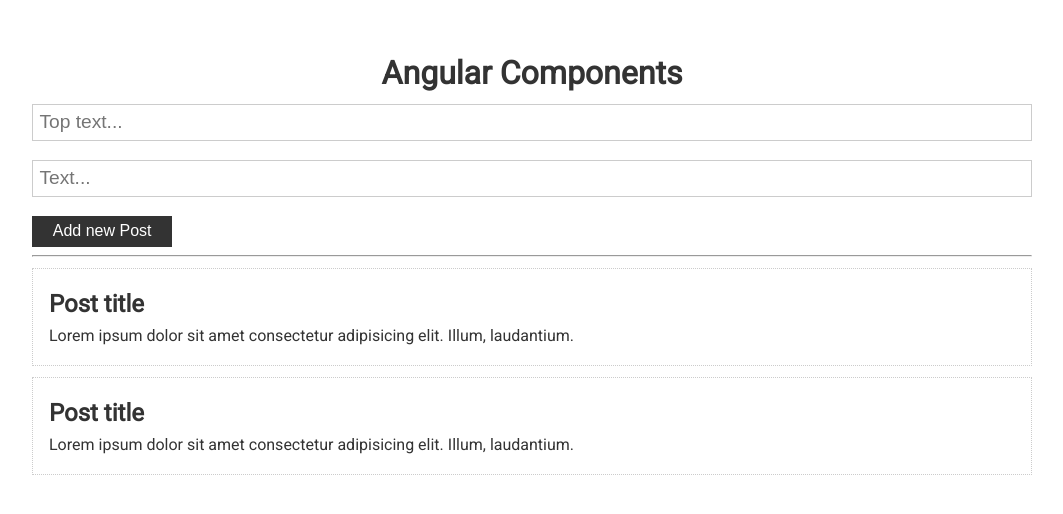
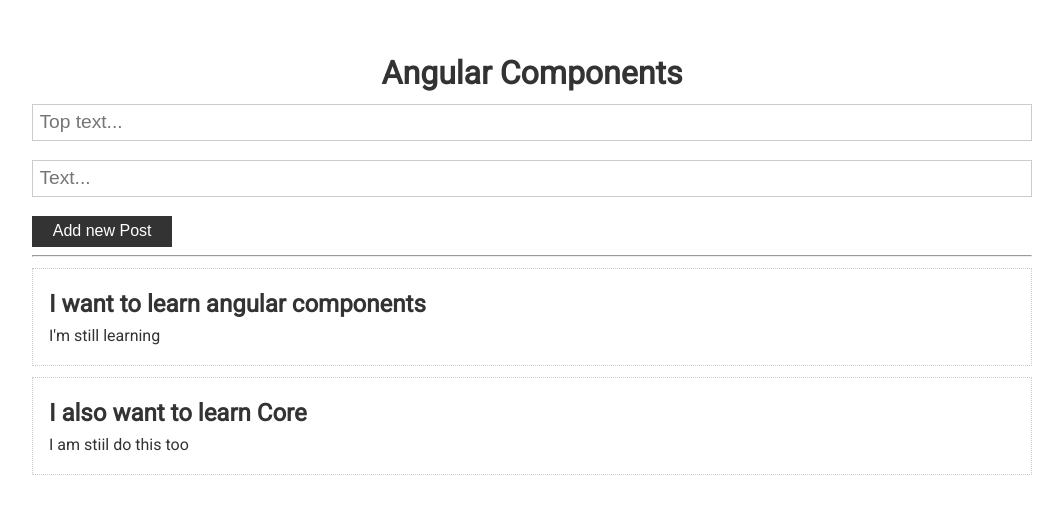
Before and after one commit to laskalexjob/ng-basics, an Angular app: page / in a window 1280 px wide. Shown: the top 514 px of the page, without its empty margins (108-1171 px from the left). Built offline with nearby package versions, Linux system fonts and the light colour scheme.

Commit message:
Parameters providing to component.

```diff
--- a/src/app/app.component.html
+++ b/src/app/app.component.html
@@ -2,6 +2,5 @@
   <h1>Angular Components</h1>
   <app-post-form></app-post-form>
   <hr />
-  <app-post></app-post>
-  <app-post></app-post>
+  <app-post *ngFor="let item of posts" [post]="item"></app-post>
 </div>
--- a/src/app/app.component.ts
+++ b/src/app/app.component.ts
@@ -1,8 +1,27 @@
 import { Component } from '@angular/core';
+
+export interface Post {
+  title: string;
+  text: string;
+  id?: number;
+}
 
 @Component({
   selector: 'app-root',
   templateUrl: './app.component.html',
   styleUrls: ['./app.component.scss'],
 })
-export class AppComponent {}
+export class AppComponent {
+  posts: Post[] = [
+    {
+      title: 'I want to learn angular components',
+      text: "I'm still learning",
+      id: 1,
+    },
+    {
+      title: 'I also want to learn Core',
+      text: 'I am stiil do this too',
+      id: 2,
+    },
+  ];
+}
--- a/src/app/post-form/post-form.component.ts
+++ b/src/app/post-form/post-form.component.ts
@@ -3,13 +3,10 @@
 @Component({
   selector: 'app-post-form',
   templateUrl: './post-form.component.html',
-  styleUrls: ['./post-form.component.scss']
+  styleUrls: ['./post-form.component.scss'],
 })
 export class PostFormComponent implements OnInit {
+  constructor() {}
 
-  constructor() { }
-
-  ngOnInit(): void {
-  }
-
+  ngOnInit(): void {}
 }
--- a/src/app/post/post.component.html
+++ b/src/app/post/post.component.html
@@ -1,6 +1,6 @@
 <div class="card">
-  <h2>Post title</h2>
+  <h2>{{ post.title }}</h2>
   <p>
-    Lorem ipsum dolor sit amet consectetur adipisicing elit. Illum, laudantium.
+    {{ post.text }}
   </p>
 </div>
```
Also changed, not shown: src/app/post/post.component.ts (+6 -6 lines).
